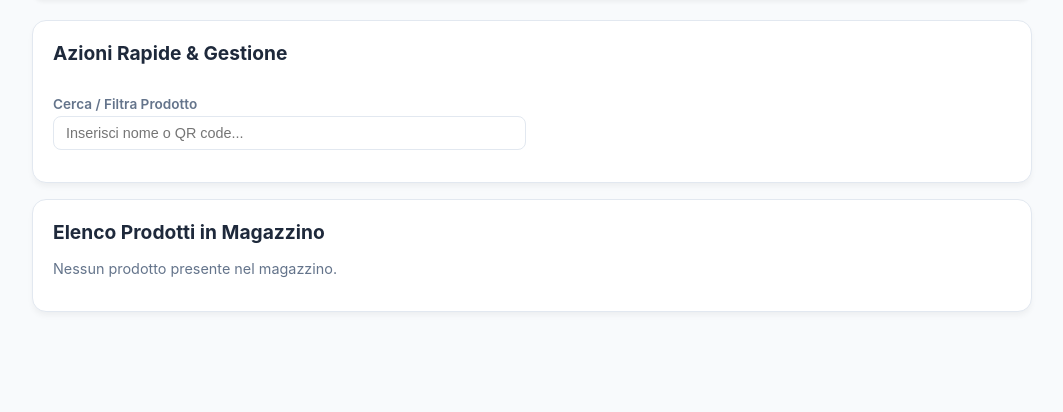
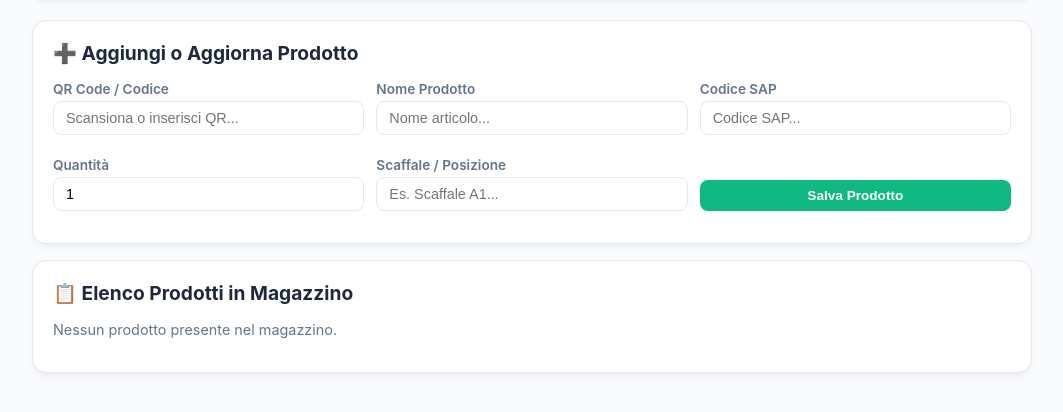
Before and after one commit to saffiodeep95/magazzinooi-qr, a Flask app: page / in a window 1280 px wide. Shown: the part 85-497 px from the top of the page, without its empty margins (108-1171 px from the left). Run offline with Flask 3, Linux system fonts and the light colour scheme; the visitor is signed in with stand-in values (Sample User, id 1); data that the repository does not hold is empty; some libraries are stand-ins or nearby versions.

Commit message:
Update index.html

```diff
--- a/templates/index.html
+++ b/templates/index.html
@@ -33,8 +33,8 @@
         .form-group { margin-bottom: 12px; }
         label { display: block; font-size: 0.85rem; font-weight: 600; margin-bottom: 4px; color: var(--text-muted); }
         input, select, textarea { width: 100%; padding: 8px 12px; border: 1px solid var(--border-color); border-radius: 8px; font-size: 0.9rem; box-sizing: border-box; }
-        .grid-2 { display: grid; grid-template-columns: 1fr 1fr; gap: 12px; }
-        @media(max-width: 600px) { .grid-2 { grid-template-columns: 1fr; } }
+        .grid-3 { display: grid; grid-template-columns: repeat(3, 1fr); gap: 12px; }
+        @media(max-width: 768px) { .grid-3 { grid-template-columns: 1fr; } }
     </style>
 </head>
 <body>
@@ -56,26 +56,43 @@
       {% endif %}
     {% endwith %}
 
-    <!-- Sezione Operazioni / Aggiunta rapida -->
+    <!-- Sezione Inserimento / Aggiunta Prodotto -->
     <div class="card">
-        <h2>Azioni Rapide & Gestione</h2>
-        <div style="display: flex; gap: 10px; flex-wrap: wrap; margin-bottom: 15px;">
-            <a href="{{ url_for('registra') if 'registra' in url_for._globals_ else '#' }}" class="btn btn-success" style="display:none;">Nuovo Utente</a>
-        </div>
-
-        <!-- Form rapido per aggiungere o gestire prodotti se previsto dalla tua logica -->
-        <form action="{{ url_for('index') }}" method="POST">
-            <div class="grid-2">
+        <h2>➕ Aggiungi o Aggiorna Prodotto</h2>
+        <form action="{{ url_for('aggiungi_prodotto') if 'aggiungi_prodotto' in url_for._globals_ else '#' }}" method="POST">
+            <div class="grid-3">
                 <div class="form-group">
-                    <label>Cerca / Filtra Prodotto</label>
-                    <input type="text" name="q" placeholder="Inserisci nome o QR code...">
+                    <label>QR Code / Codice</label>
+                    <input type="text" name="qr_code" required placeholder="Scansiona o inserisci QR...">
+                </div>
+                <div class="form-group">
+                    <label>Nome Prodotto</label>
+                    <input type="text" name="nome" required placeholder="Nome articolo...">
+                </div>
+                <div class="form-group">
+                    <label>Codice SAP</label>
+                    <input type="text" name="sap" placeholder="Codice SAP...">
+                </div>
+            </div>
+            <div class="grid-3" style="margin-top: 10px;">
+                <div class="form-group">
+                    <label>Quantità</label>
+                    <input type="number" name="quantita" value="1" min="0">
+                </div>
+                <div class="form-group">
+                    <label>Scaffale / Posizione</label>
+                    <input type="text" name="posizione" placeholder="Es. Scaffale A1...">
+                </div>
+                <div class="form-group" style="display: flex; align-items: flex-end;">
+                    <button type="submit" class="btn btn-success" style="width: 100%;">Salva Prodotto</button>
                 </div>
             </div>
         </form>
     </div>
 
+    <!-- Elenco Prodotti in Magazzino -->
     <div class="card">
-        <h2>Elenco Prodotti in Magazzino</h2>
+        <h2>📋 Elenco Prodotti in Magazzino</h2>
         {% if prodotti %}
         <div style="overflow-x: auto;">
             <table>
@@ -83,12 +100,11 @@
                     <tr>
                         <th>QR Code</th>
                         <th>Nome Prodotto</th>
+                        <th>Codice SAP</th>
                         <th>Quantità</th>
-                        <th>Posizione</th>
-                        <th>SAP</th>
+                        <th>Scaffale / Posizione</th>
                         <th>Stato</th>
                         <th>Cliente / Note</th>
-                        <th>Modificato da</th>
                     </tr>
                 </thead>
                 <tbody>
@@ -96,9 +112,9 @@
                     <tr>
                         <td><code>{{ p.qr_code }}</code></td>
                         <td><strong>{{ p.nome }}</strong></td>
+                        <td>{{ p.sap if p.sap else '-' }}</td>
                         <td>{{ p.quantita }}</td>
                         <td>{{ p.posizione if p.posizione else '-' }}</td>
-                        <td>{{ p.sap if p.sap else '-' }}</td>
                         <td>
                             <span style="padding: 3px 8px; border-radius: 6px; font-size: 0.75rem; background: #e0e7ff; color: #3730a3; font-weight: 600;">
                                 {{ p.stato }}
@@ -108,7 +124,6 @@
                             {{ p.cliente_manutenzione if p.cliente_manutenzione else '-' }}
                             {% if p.note_manutenzione %}<br><small style="color: var(--text-muted);">{{ p.note_manutenzione }}</small>{% endif %}
                         </td>
-                        <td><small>{{ p.modificato_da if p.modificato_da else '-' }}</small></td>
                     </tr>
                     {% endfor %}
                 </tbody>
```
